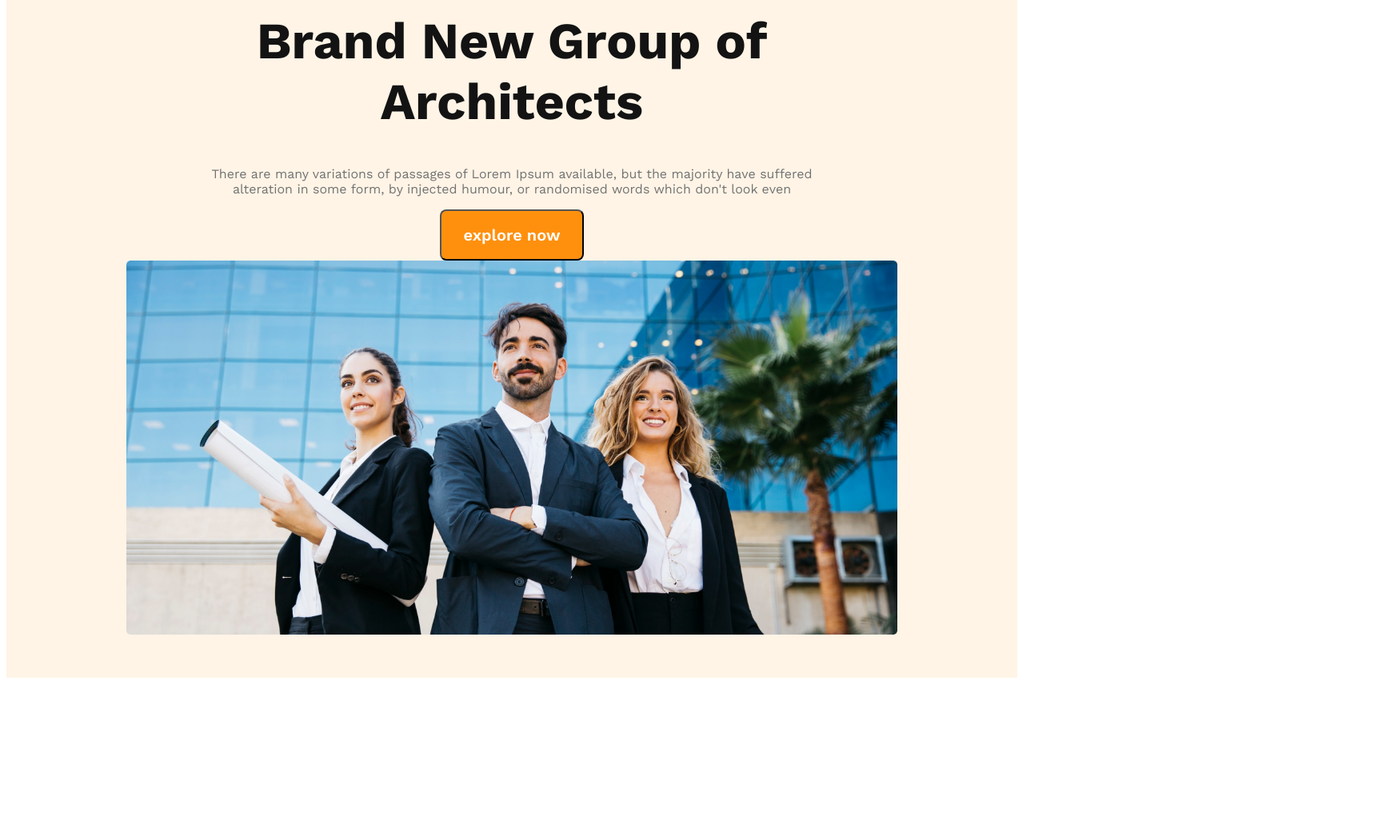
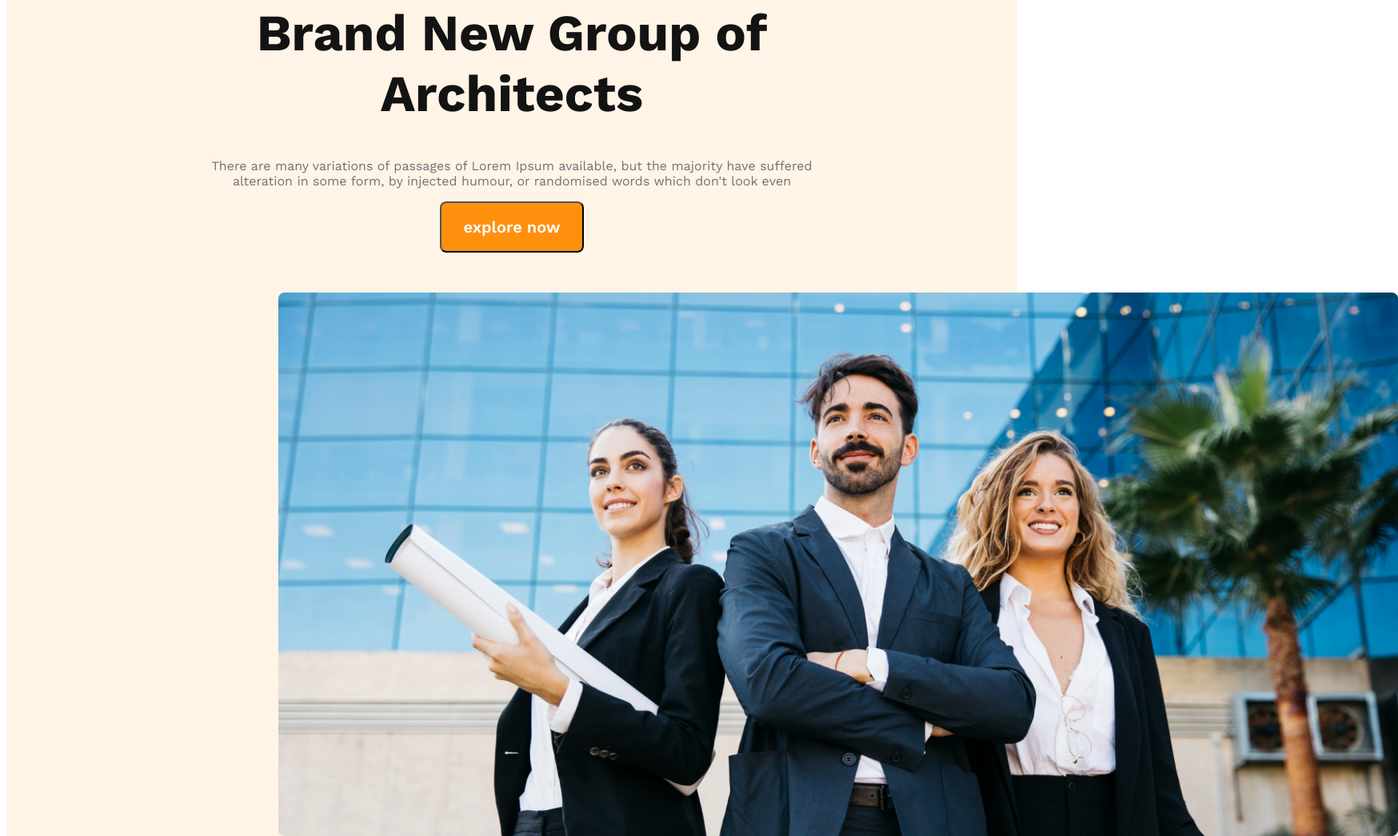
Before and after one commit to beenjihad/module-9-project, a plain HTML site: page index.html in a window 1280 px wide. Shown: the part 231-1277 px from the top of the page at 80% size, 1748 px wide, since content can reach past the window. Before the commit the page ends 1087 px from the top, so only its background shows below. Drawn offline with nearby package versions, Linux system fonts and the light colour scheme.

Commit message:
image done

```diff
--- a/style/style.css
+++ b/style/style.css
@@ -7,7 +7,7 @@
 
  header {
      background-color: rgba(255, 144, 14, 0.10);
-     padding: 50px  150px;
+     padding: 40px 240px;
 
  }
 
@@ -69,5 +69,9 @@
      font-weight: 600;
  }
  .image{
-    width: 100%;
+    width: 1400px;
+    align-items: center;
+    margin-top:50px;
+    margin-left: 100px;
+
  }
```
